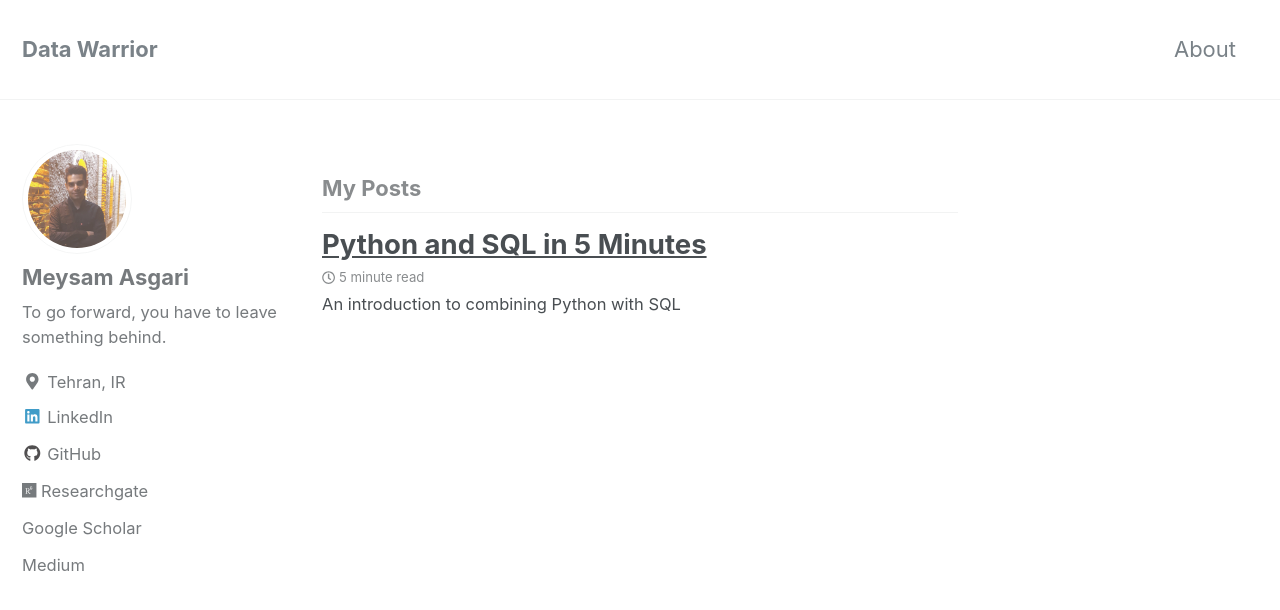
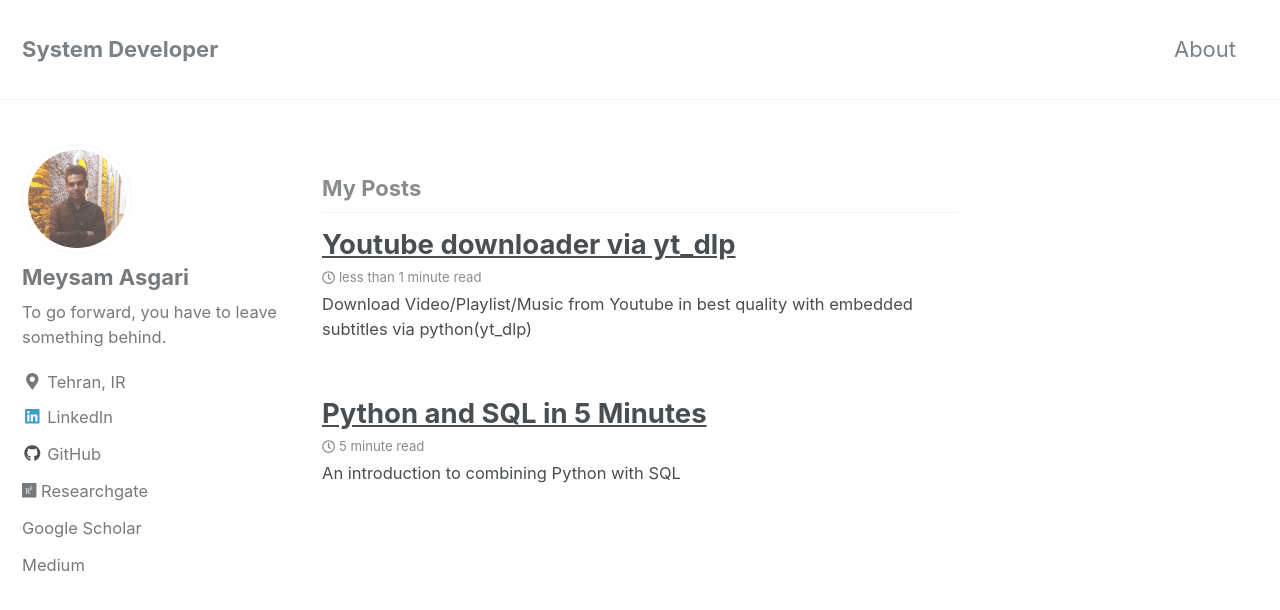
Before and after one commit to meysamasgari/meysamasgari.github.io, a Jekyll site: the page built from index.html, in a window 1280 px wide and 900 px high. Shown: the top 610 px of the window. Built offline with Jekyll 4.4.1, drawn with Linux system fonts in a browser that asks for light colours; nearby versions of some CDN libraries; the list of posts is cut into pages by our own code.

Commit message:
add youtube post

````diff
--- a/_config.yml
+++ b/_config.yml
@@ -16,7 +16,7 @@ minimal_mistakes_skin    : "default" # "air", "aqua", "contrast", "dark", "dirt"
 
 # Site Settings
 locale                   : "en"
-title                    : "Data Warrior"
+title                    : "System Developer"
 title_separator          : "-"
 name                     : "Meysam Asgari"
 description              : "My personal website"
--- /dev/null
+++ b/_posts/2025-08-24-youtube-dl.md
@@ -0,0 +1,25 @@
+---
+title: Youtube downloader via yt_dlp
+tags:
+  - youtbue
+  - yt_dlp
+  - python
+excerpt: Download Video/Playlist/Music from Youtube in best quality with embedded subtitles via python(yt_dlp)
+---
+
+If you are interested, you can find the latest update in [utdl](https://github.com/meysamasgari/utdl)
+
+Here is a summary of the main functionality.
+
+## Description
+
+```terminal
+yt-dlp "https://www.youtube.com/watch?v=9w8QYW5Wsh0"\
+    --cookies-from-browser chrome\
+    --no-check-certificates\
+    --ffmpeg-location "/Users/meysam/Documents/Develop/utdl/ffmpeg"\
+    --no-keep-fragments\
+    --write-subs --embed-subs\
+    -o "/Users/meysam/Downloads/%(title)s_%(ext)s.mp4"\
+    -f 'bv*[ext=mp4][height>720]+ba'
+```
````
Also changed, not shown: 4 other files.
